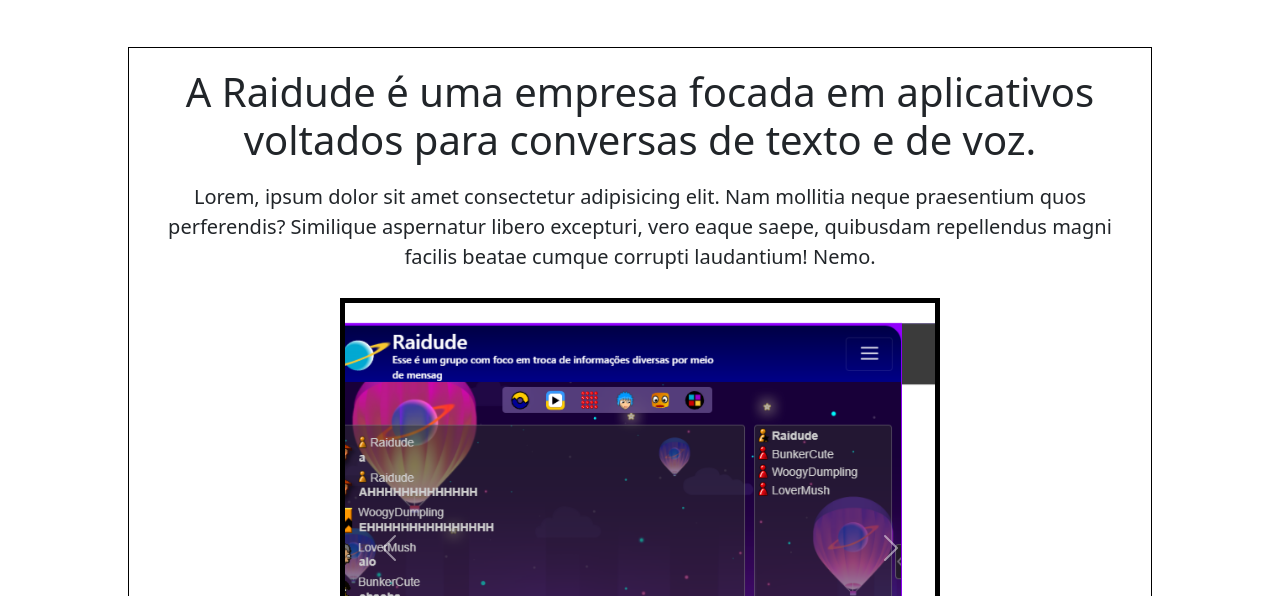
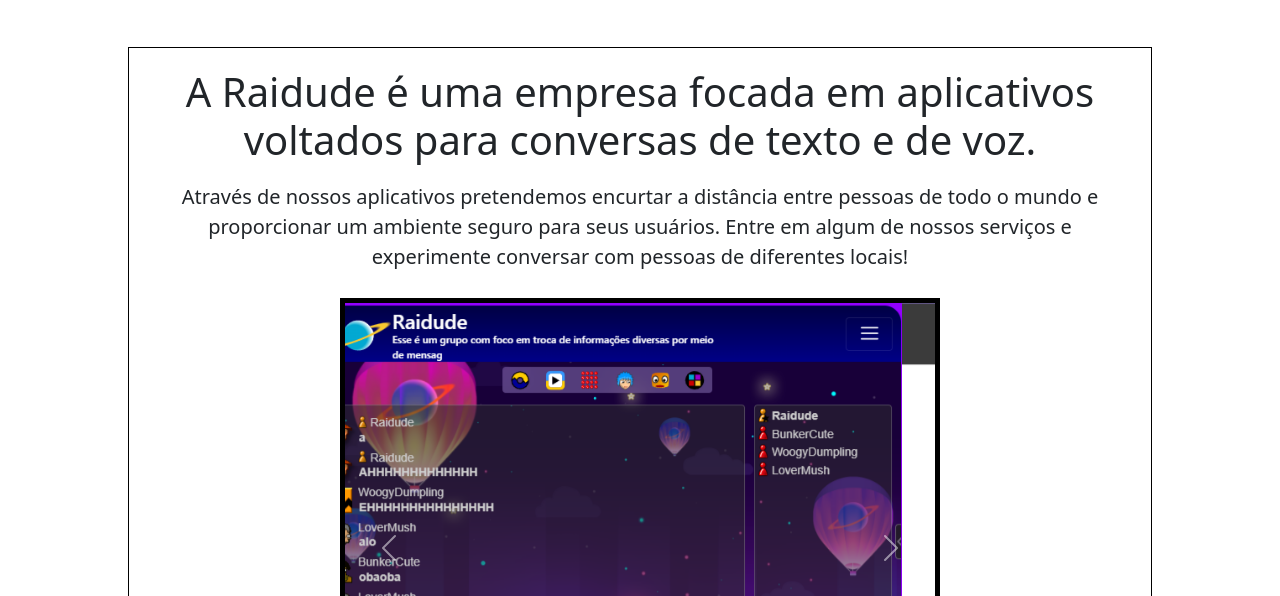
Before and after one commit to Raidude/Raidude.github.io, a website: page index.html in a window 1280 px wide. Shown: the part 204-800 px from the top of the page. Drawn offline with nearby package versions, Linux system fonts and the light colour scheme.

Commit message:
Texto de apresentação da empresa e nome do segundo aplicativo alterados.

```diff
--- a/estilo.css
+++ b/estilo.css
@@ -254,12 +254,7 @@
 
 .apresentacao {
     text-align: center;
-    font-size: 20px;
-}
-
-.apresentacao img {
-    margin: 20px auto 200px;
-    width: 70%;
+    font-size: 25px;
 }
 
 .index {
--- a/index.html
+++ b/index.html
@@ -67,8 +67,13 @@
     <div class="index">
 
       <div class="apresentacao">
-        <h1>A Raidude é uma empresa focada em aplicativos voltados para conversas de texto e de voz.</h1>
-        <p>Lorem, ipsum dolor sit amet consectetur adipisicing elit. Nam mollitia neque praesentium quos perferendis? Similique aspernatur libero excepturi, vero eaque saepe, quibusdam repellendus magni facilis beatae cumque corrupti laudantium! Nemo.</p>
+        <h1>
+          A Raidude é uma empresa focada em aplicativos voltados para conversas de texto e de voz.
+        </h1>
+        <p>
+          Através de nossos aplicativos pretendemos encurtar a distância entre pessoas de todo o mundo e proporcionar um ambiente seguro para seus usuários. Entre em algum de nossos serviços e experimente conversar com pessoas de diferentes locais!
+        </p>
+
         <div id="carouselSlide" class="carousel slide" data-bs-ride="carousel">
           <div class="carousel-indicators">
             <button type="button" data-bs-target="#carouselSlide" data-bs-slide-to="0" class="active" aria-current="true" aria-label="Slide 1"></button>
@@ -118,7 +123,7 @@
       <div class="index-conteudo">
         <p>
           <span>
-            O Reiman é um aplicativo de voz ainda em desenvolvimento.
+            O Eiman é um aplicativo de voz ainda em desenvolvimento.
         </span>
         <br>
           Com ele você poderá elevar a interação entre você e um amigo feito através do Raidude a um outro nível. Será possível convidar aqueles presentes no chat com quem você manteve um tempo mínimo de conversa.
```
